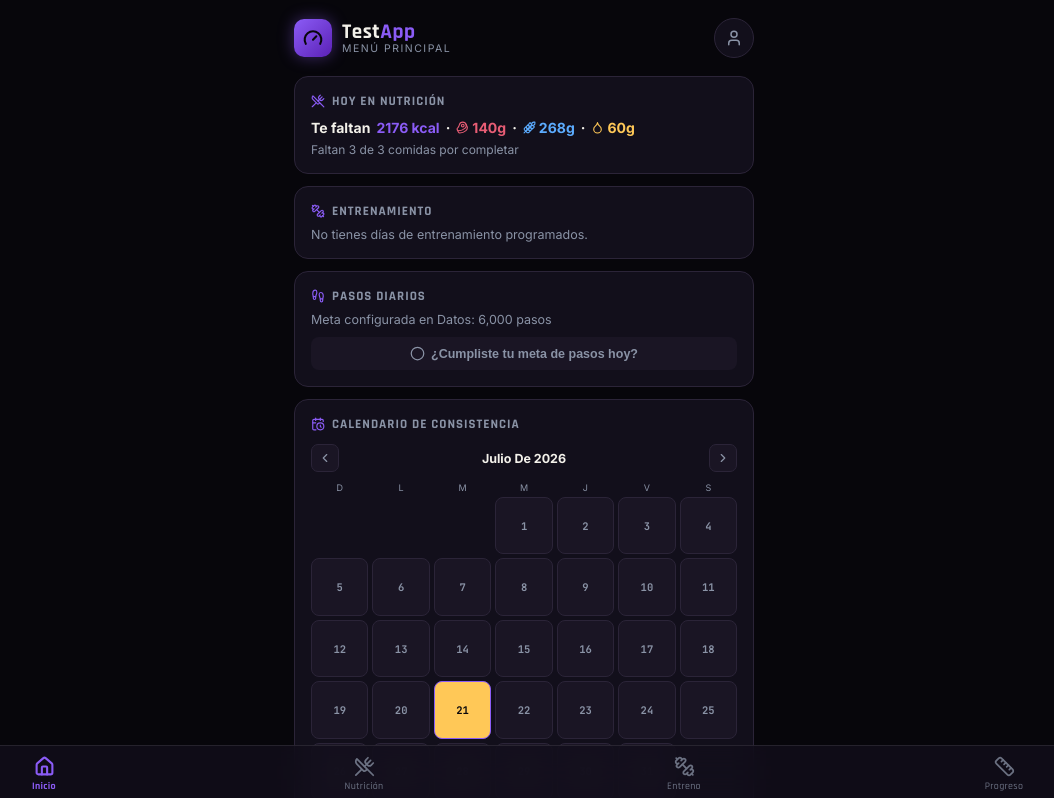
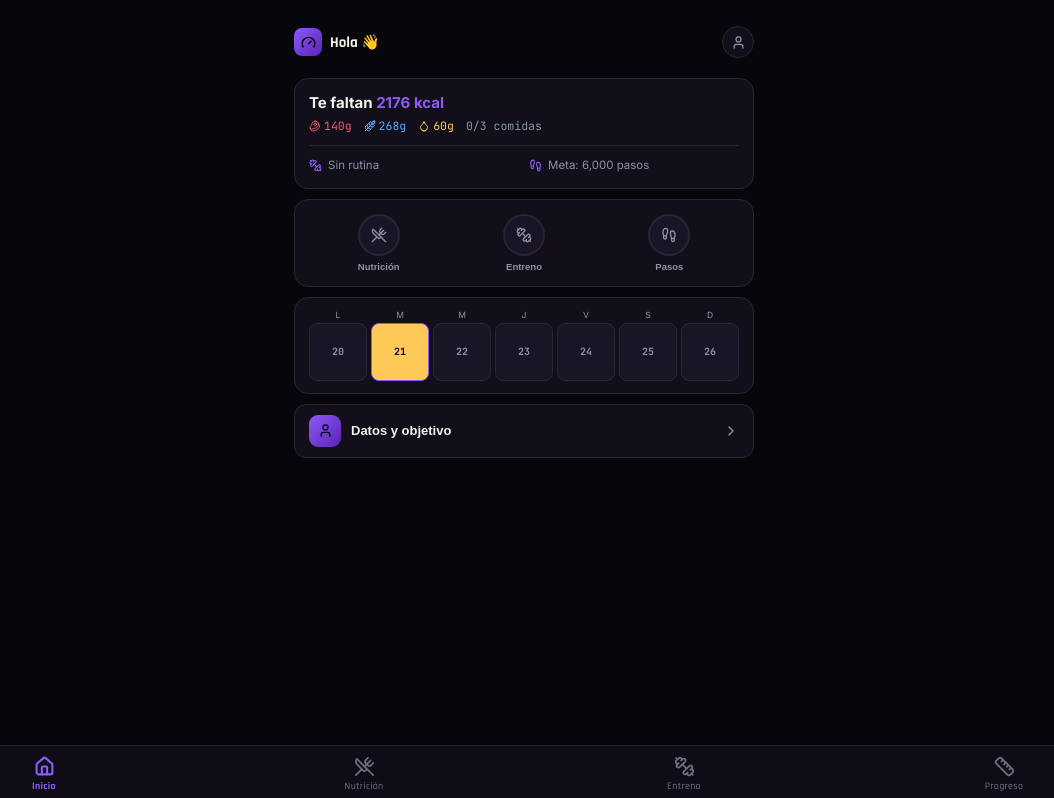
Before and after one commit to AlxEz/nutridash, a React (Vite) app: page / in a window 1280 px wide. Shown: the top 798 px of the page, without its empty margins (116-1170 px from the left). Built offline with nearby package versions, Linux system fonts and the light colour scheme.

Commit message:
Add WeekStrip component for weekly overview

```diff
--- a/src/NutriDash.jsx
+++ b/src/NutriDash.jsx
@@ -929,6 +929,45 @@ const CAL_LEVEL_STYLE = {
   parcial: { background: "var(--fat)", color: "#07060B" },
   ninguna: { background: "var(--danger)33", color: "var(--danger)" },
 };
+/** Tira compacta de la semana actual (7 días, sin navegación) — usada en el Home. */
+const DOW_LETTERS = ["L", "M", "M", "J", "V", "S", "D"];
+function WeekStrip({ getDayStatus }) {
+  const today = new Date();
+  const mondayOffset = (today.getDay() + 6) % 7;
+  const monday = new Date(today);
+  monday.setDate(today.getDate() - mondayOffset);
+  const todayStr = todayISO();
+
+  return (
+    <div style={{ display: "flex", justifyContent: "space-between", gap: 4 }}>
+      {Array.from({ length: 7 }, (_, i) => {
+        const d = new Date(monday);
+        d.setDate(monday.getDate() + i);
+        const dateStr = `${d.getFullYear()}-${String(d.getMonth() + 1).padStart(2, "0")}-${String(d.getDate()).padStart(2, "0")}`;
+        const status = dateStr <= todayStr ? getDayStatus(dateStr) : null;
+        const style = status ? CAL_LEVEL_STYLE[status.level] : { background: "var(--panel2)", color: "var(--text-dim)" };
+        const isToday = dateStr === todayStr;
+        return (
+          <div key={i} style={{ flex: 1, display: "flex", flexDirection: "column", alignItems: "center", gap: 3 }}>
+            <span style={{ fontSize: 8.5, color: "var(--text-dim)" }}>{DOW_LETTERS[i]}</span>
+            <div
+              title={status ? `${status.met}/3 misiones` : "Sin datos"}
+              style={{
+                width: "100%", aspectRatio: "1", borderRadius: 8, display: "flex", alignItems: "center", justifyContent: "center",
+                fontSize: 10, fontWeight: 700, fontFamily: "'JetBrains Mono', monospace",
+                border: isToday ? "1.5px solid var(--accent)" : "1px solid var(--border)",
+                ...style,
+              }}
+            >
+              {d.getDate()}
+            </div>
+          </div>
+        );
+      })}
+    </div>
+  );
+}
+
 function ConsistencyCalendar({ getDayStatus }) {
   const [viewDate, setViewDate] = useState(() => new Date());
   const year = viewDate.getFullYear();
@@ -1758,37 +1797,32 @@ export default function NutriDash() {
       `}</style>
 
       <div style={{ maxWidth: 460, margin: "0 auto" }}>
-        <div style={{ display: "flex", alignItems: "center", justifyContent: "space-between", marginBottom: 18 }}>
-          <div style={{ display: "flex", alignItems: "center", gap: 10 }}>
+        <div style={{ display: "flex", alignItems: "center", justifyContent: "space-between", height: 48, marginBottom: 12 }}>
+          <div style={{ display: "flex", alignItems: "center", gap: 8, minWidth: 0 }}>
             {appView !== "inicio" && (
-              <button onClick={() => setAppView("inicio")} style={backBtnStyle}><ArrowLeft size={16} color="var(--text-dim)" /></button>
-            )}
-            <div style={{ width: 38, height: 38, borderRadius: 10, background: "linear-gradient(135deg, var(--accent), #5B21B6)", display: "flex", alignItems: "center", justifyContent: "center", boxShadow: "0 0 16px rgba(139,92,246,0.4)", flexShrink: 0 }}>
-              <GaugeIcon size={20} color="#07060B" strokeWidth={2.5} />
-            </div>
-            <div>
-              <div style={{ fontFamily: "'Rajdhani', sans-serif", fontWeight: 700, fontSize: 21, letterSpacing: 0.5, lineHeight: 1 }}>
-                Test<span style={{ color: "var(--accent)" }}>App</span>
-              </div>
-              <div style={{ fontSize: 10.5, color: "var(--text-dim)", letterSpacing: 1.5, textTransform: "uppercase" }}>
-                {appView === "inicio" && "Menú principal"}
+              <button onClick={() => setAppView("inicio")} style={{ ...backBtnStyle, width: 30, height: 30, flexShrink: 0 }}><ArrowLeft size={15} color="var(--text-dim)" /></button>
+            )}
+            <div style={{ width: 28, height: 28, borderRadius: 8, background: "linear-gradient(135deg, var(--accent), #5B21B6)", display: "flex", alignItems: "center", justifyContent: "center", flexShrink: 0 }}>
+              <GaugeIcon size={15} color="#07060B" strokeWidth={2.5} />
+            </div>
+            <div style={{ fontFamily: "'Rajdhani', sans-serif", fontWeight: 700, fontSize: 15, whiteSpace: "nowrap", overflow: "hidden", textOverflow: "ellipsis" }}>
+              {appView === "inicio" && (account.name ? `Hola, ${account.name}` : "Hola 👋")}
               {appView === "perfil" && "Datos"}
-                {appView === "nutricion" && "Tablero de nutrición"}
-                {appView === "entrenamiento" && "Tablero de entrenamiento"}
+              {appView === "nutricion" && "Nutrición"}
+              {appView === "entrenamiento" && "Entrenamiento"}
               {appView === "progreso" && "Progreso corporal"}
             </div>
           </div>
-          </div>
           {appView === "inicio" && (
-            <button onClick={() => setShowAccountModal(true)} title="Cuenta" style={{ width: 40, height: 40, borderRadius: "50%", border: "1px solid var(--border)", background: "var(--panel)", display: "flex", alignItems: "center", justifyContent: "center", cursor: "pointer", flexShrink: 0 }}>
-              <User size={18} color="var(--text-dim)" />
+            <button onClick={() => setShowAccountModal(true)} title="Cuenta" style={{ width: 32, height: 32, borderRadius: "50%", border: "1px solid var(--border)", background: "var(--panel)", display: "flex", alignItems: "center", justifyContent: "center", cursor: "pointer", flexShrink: 0 }}>
+              <User size={15} color="var(--text-dim)" />
             </button>
           )}
         </div>
 
         {/* -------------------- PANTALLA: INICIO -------------------- */}
         {appView === "inicio" && (
-        <div style={{ display: "flex", flexDirection: "column", gap: 12 }}>
+        <div style={{ display: "flex", flexDirection: "column", gap: 10 }}>
           {(() => {
             const kcalLeft = Math.max(targetCalories - totals.kcal, 0);
             const pLeft = Math.max(targetProtein - totals.p, 0);
@@ -1809,110 +1843,93 @@ export default function NutriDash() {
             // Misión 3 — Pasos: se compara contra la fecha de hoy, se "resetea" solo cada día.
             const stepsMissionDone = stepsCompletedDates.includes(todayISO());
 
+            const missions = [
+              { key: "nutricion", icon: UtensilsCrossed, label: "Nutrición", done: nutritionMissionDone, onClick: null },
+              { key: "entreno", icon: Dumbbell, label: "Entreno", done: trainingMissionDone, onClick: todaysWorkout ? () => toggleDayCompleted(todaysWorkout.id) : null },
+              { key: "pasos", icon: Footprints, label: "Pasos", done: stepsMissionDone, onClick: toggleStepsToday },
+            ];
+
             return (
               <>
-                <Panel style={nutritionMissionDone ? { border: "1px solid var(--success)66" } : undefined}>
-                  <div style={{ display: "flex", alignItems: "center", justifyContent: "space-between", marginBottom: 10 }}>
-                    <div style={{ display: "flex", alignItems: "center", gap: 7, fontFamily: "'Rajdhani', sans-serif", fontWeight: 700, fontSize: 13, color: "var(--text-dim)", textTransform: "uppercase", letterSpacing: 1 }}>
-                      <UtensilsCrossed size={14} color="var(--accent)" /> Hoy en nutrición
-                    </div>
-                    {nutritionMissionDone && <span style={{ display: "flex", alignItems: "center", gap: 4, fontSize: 11, fontWeight: 700, color: "var(--success)" }}><CheckCircle2 size={14} /> Misión cumplida</span>}
-                  </div>
+                {/* -------- Hero Card: kcal + macros + próximo entreno + pasos, todo en uno -------- */}
+                <Panel style={{ padding: 14 }}>
                   {overBudget && !nutritionMissionDone ? (
-                    <div style={{ fontSize: 14, fontWeight: 700, color: "var(--danger)" }}>Te pasaste por {round(totals.kcal - targetCalories)} kcal</div>
+                    <div style={{ fontSize: 15, fontWeight: 700, color: "var(--danger)" }}>Te pasaste por {round(totals.kcal - targetCalories)} kcal</div>
+                  ) : nutritionMissionDone ? (
+                    <div style={{ fontSize: 14, fontWeight: 700, color: "var(--text)" }}>Meta de kcal cumplida <span style={{ color: "var(--success)" }}>✓</span></div>
                   ) : (
-                    <div style={{ fontSize: 14, fontWeight: 700, display: "flex", flexWrap: "wrap", alignItems: "center", gap: 6 }}>
-                      {nutritionMissionDone ? (
-                        <span style={{ color: "var(--success)" }}>Dentro de tu rango de {round(kcalTolerance)} kcal ✓</span>
-                      ) : (
-                        <>
-                          Te faltan <span style={{ color: "var(--accent)" }}>{round(kcalLeft)} kcal</span> ·
-                          <span style={{ display: "inline-flex", alignItems: "center", gap: 3, color: "var(--protein)" }}><CategoryIcon category="proteina" size={13} /> {round(pLeft)}g</span> ·
-                          <span style={{ display: "inline-flex", alignItems: "center", gap: 3, color: "var(--carbs)" }}><CategoryIcon category="carbohidrato" size={13} /> {round(cLeft)}g</span> ·
-                          <span style={{ display: "inline-flex", alignItems: "center", gap: 3, color: "var(--fat)" }}><CategoryIcon category="grasa" size={13} /> {round(fLeft)}g</span>
-                        </>
-                      )}
-                    </div>
-                  )}
-                  <div style={{ fontSize: 12, color: "var(--text-dim)", marginTop: 6 }}>
-                    {mealsDone === mealCount ? "Todas tus comidas completadas ✓" : `Faltan ${mealCount - mealsDone} de ${mealCount} comidas por completar`}
+                    <div style={{ fontSize: 15, fontWeight: 700 }}>Te faltan <span style={{ color: "var(--accent)" }}>{round(kcalLeft)} kcal</span></div>
+                  )}
+                  <div style={{ display: "flex", gap: 12, marginTop: 6, fontSize: 11.5, fontFamily: "'JetBrains Mono', monospace" }}>
+                    <span style={{ display: "inline-flex", alignItems: "center", gap: 3, color: "var(--protein)" }}><CategoryIcon category="proteina" size={12} /> {round(pLeft)}g</span>
+                    <span style={{ display: "inline-flex", alignItems: "center", gap: 3, color: "var(--carbs)" }}><CategoryIcon category="carbohidrato" size={12} /> {round(cLeft)}g</span>
+                    <span style={{ display: "inline-flex", alignItems: "center", gap: 3, color: "var(--fat)" }}><CategoryIcon category="grasa" size={12} /> {round(fLeft)}g</span>
+                    <span style={{ color: "var(--text-dim)" }}>{mealsDone}/{mealCount} comidas</span>
+                  </div>
+
+                  <div style={{ display: "grid", gridTemplateColumns: "1fr 1fr", gap: 10, marginTop: 12, paddingTop: 12, borderTop: "1px solid var(--border)" }}>
+                    <div style={{ display: "flex", alignItems: "flex-start", gap: 6, minWidth: 0 }}>
+                      <Dumbbell size={13} color="var(--accent)" style={{ marginTop: 1, flexShrink: 0 }} />
+                      <div style={{ fontSize: 11.5, lineHeight: 1.35, minWidth: 0 }}>
+                        {nextWorkout ? (
+                          trainingMissionDone
+                            ? <span style={{ color: "var(--text)" }}>Hecho: {nextWorkout.day.name || "Día"}</span>
+                            : <span>{nextWorkout.when}: <span style={{ color: "var(--accent2)" }}>{nextWorkout.day.name || "Día"}</span></span>
+                        ) : <span style={{ color: "var(--text-dim)" }}>Sin rutina</span>}
+                      </div>
+                    </div>
+                    <div style={{ display: "flex", alignItems: "flex-start", gap: 6, minWidth: 0 }}>
+                      <Footprints size={13} color="var(--accent)" style={{ marginTop: 1, flexShrink: 0 }} />
+                      <div style={{ fontSize: 11.5, lineHeight: 1.35, color: "var(--text-dim)" }}>Meta: {steps.toLocaleString("es-MX")} pasos</div>
+                    </div>
                   </div>
                 </Panel>
 
-                <Panel style={trainingMissionDone ? { border: "1px solid var(--success)66" } : undefined}>
-                  <div style={{ display: "flex", alignItems: "center", gap: 7, fontFamily: "'Rajdhani', sans-serif", fontWeight: 700, fontSize: 13, marginBottom: 8, color: "var(--text-dim)", textTransform: "uppercase", letterSpacing: 1 }}>
-                    <Dumbbell size={14} color="var(--accent)" /> Entrenamiento
-                  </div>
-                  {nextWorkout ? (
-                    trainingMissionDone ? (
-                      <div style={{ fontSize: 13.5, fontWeight: 700, color: "var(--success)", display: "flex", alignItems: "center", gap: 6 }}>
-                        <CheckCircle2 size={15} /> ¡Entrenamiento de hoy logrado! — {nextWorkout.day.name || "Día"}
-                      </div>
-                    ) : (
-                      <div style={{ fontSize: 13.5, fontWeight: 700 }}>
-                        Próximo entreno: <span style={{ color: "var(--accent2)" }}>{nextWorkout.when} — {nextWorkout.day.name || "Día"}</span>
-                      </div>
-                    )
-                  ) : (
-                    <div style={{ fontSize: 12.5, color: "var(--text-dim)" }}>No tienes días de entrenamiento programados.</div>
-                  )}
-                  {todaysWorkout && (
+                {/* -------- Fila de 3 misiones diarias -------- */}
+                <Panel style={{ padding: "12px 14px" }}>
+                  <div style={{ display: "flex", flexDirection: "row", justifyContent: "space-between", gap: 6 }}>
+                    {missions.map((m) => (
                       <button
-                      onClick={() => toggleDayCompleted(todaysWorkout.id)}
-                      style={{ marginTop: 10, width: "100%", padding: "8px", borderRadius: 8, border: "none", cursor: "pointer", display: "flex", alignItems: "center", justifyContent: "center", gap: 6, fontWeight: 700, fontSize: 12, background: trainingMissionDone ? "var(--success)" : "var(--panel2)", color: trainingMissionDone ? "#07060B" : "var(--text-dim)" }}
+                        key={m.key}
+                        onClick={m.onClick ?? undefined}
+                        disabled={!m.onClick}
+                        style={{
+                          flex: 1, background: "none", border: "none", display: "flex", flexDirection: "column", alignItems: "center", gap: 5,
+                          cursor: m.onClick ? "pointer" : "default", padding: "2px 0",
+                        }}
                       >
-                      {trainingMissionDone ? <CheckCircle2 size={14} /> : <Circle size={14} />}
-                      {trainingMissionDone ? "Completado hoy" : "Marcar como completado"}
-                    </button>
-                  )}
-                </Panel>
-
-                <Panel style={stepsMissionDone ? { border: "1px solid var(--success)66" } : undefined}>
-                  <div style={{ display: "flex", alignItems: "center", gap: 7, fontFamily: "'Rajdhani', sans-serif", fontWeight: 700, fontSize: 13, marginBottom: 8, color: "var(--text-dim)", textTransform: "uppercase", letterSpacing: 1 }}>
-                    <Footprints size={14} color="var(--accent)" /> Pasos diarios
-                  </div>
-                  <div style={{ fontSize: 12.5, color: "var(--text-dim)", marginBottom: 10 }}>Meta configurada en Datos: {steps.toLocaleString("es-MX")} pasos</div>
-                  <button
-                    onClick={toggleStepsToday}
-                    style={{ width: "100%", padding: "9px", borderRadius: 8, border: "none", cursor: "pointer", display: "flex", alignItems: "center", justifyContent: "center", gap: 6, fontWeight: 700, fontSize: 12.5, background: stepsMissionDone ? "var(--success)" : "var(--panel2)", color: stepsMissionDone ? "#07060B" : "var(--text-dim)" }}
-                  >
-                    {stepsMissionDone ? <CheckCircle2 size={15} /> : <Circle size={15} />}
-                    {stepsMissionDone ? "Meta de pasos cumplida hoy ✓" : "¿Cumpliste tu meta de pasos hoy?"}
-                  </button>
+                        <div style={{ width: 42, height: 42, borderRadius: "50%", display: "flex", alignItems: "center", justifyContent: "center", background: "var(--panel2)", border: `2px solid ${m.done ? "var(--success)" : "var(--border)"}` }}>
+                          {m.done ? <CheckCircle2 size={17} color="var(--success)" /> : <m.icon size={16} color="var(--text-dim)" />}
+                        </div>
+                        <span style={{ fontSize: 9.5, fontWeight: 600, color: "var(--text-dim)" }}>{m.label}</span>
+                      </button>
+                    ))}
+                  </div>
                 </Panel>
               </>
             );
           })()}
 
-          <Panel>
-            <div style={{ display: "flex", alignItems: "center", gap: 7, fontFamily: "'Rajdhani', sans-serif", fontWeight: 700, fontSize: 13, marginBottom: 12, color: "var(--text-dim)", textTransform: "uppercase", letterSpacing: 1 }}>
-              <CalendarClock size={14} color="var(--accent)" /> Calendario de consistencia
-            </div>
-            <ConsistencyCalendar getDayStatus={getDayMissionStatus} />
+          {/* -------- Semana actual, compacta -------- */}
+          <Panel style={{ padding: "12px 14px" }}>
+            <WeekStrip getDayStatus={getDayMissionStatus} />
           </Panel>
 
-          {[
-            { key: "perfil", title: "Datos", sub: "Tus datos y objetivo", icon: User },
-          ].map(({ key, title, sub, icon: Icon }) => (
+          {/* -------- Acceso a Datos -------- */}
           <button
-              key={key}
-              onClick={() => setAppView(key)}
+            onClick={() => setAppView("perfil")}
             style={{
-                display: "flex", alignItems: "center", gap: 14, textAlign: "left",
-                padding: "20px 18px", borderRadius: 16, border: "1px solid var(--border)",
+              display: "flex", alignItems: "center", gap: 10, textAlign: "left",
+              padding: "10px 14px", borderRadius: 12, border: "1px solid var(--border)",
               background: "var(--panel)", cursor: "pointer", color: "var(--text)",
             }}
           >
-              <div style={{ width: 52, height: 52, borderRadius: 14, background: "linear-gradient(135deg, var(--accent), #5B21B6)", display: "flex", alignItems: "center", justifyContent: "center", flexShrink: 0, boxShadow: "0 0 16px rgba(139,92,246,0.3)" }}>
-                <Icon size={24} color="#07060B" />
-              </div>
-              <div style={{ flex: 1, minWidth: 0 }}>
-                <div style={{ fontFamily: "'Rajdhani', sans-serif", fontWeight: 700, fontSize: 18 }}>{title}</div>
-                <div style={{ fontSize: 12, color: "var(--text-dim)", marginTop: 2 }}>{sub}</div>
-              </div>
-              <ChevronRight size={20} color="var(--text-dim)" />
-            </button>
-          ))}
+            <div style={{ width: 32, height: 32, borderRadius: 9, background: "linear-gradient(135deg, var(--accent), #5B21B6)", display: "flex", alignItems: "center", justifyContent: "center", flexShrink: 0 }}>
+              <User size={15} color="#07060B" />
+            </div>
+            <div style={{ flex: 1, fontSize: 13, fontWeight: 600 }}>Datos y objetivo</div>
+            <ChevronRight size={16} color="var(--text-dim)" />
+          </button>
         </div>
         )}
 
@@ -1931,7 +1948,7 @@ export default function NutriDash() {
             const mealTotal = meal.items.reduce((s, i) => s + i.kcal, 0);
             const mealMacros = meal.items.reduce((a, i) => ({ p: a.p + i.p, c: a.c + i.c, f: a.f + i.f }), { p: 0, c: 0, f: 0 });
             return (
-              <Panel key={meal.id} style={meal.completed ? { border: "1px solid var(--success)66", background: "linear-gradient(180deg, rgba(52,211,153,0.06), transparent)" } : undefined}>
+              <Panel key={meal.id}>
                 <div style={{ display: "flex", justifyContent: "space-between", alignItems: "center", marginBottom: 4, gap: 8 }}>
                   <button onClick={() => toggleMealCompleted(meal.id)} style={{ background: "none", border: "none", cursor: "pointer", padding: 0, display: "flex", flexShrink: 0 }} title="Marcar comida como completada">
                     {meal.completed ? <CheckCircle2 size={20} color="var(--success)" /> : <Circle size={20} color="var(--text-dim)" />}
@@ -2023,7 +2040,7 @@ export default function NutriDash() {
                           </div>
                           {day.meals.filter((m) => m.items.length > 0).map((m) => (
                             <div key={m.id} style={{ marginBottom: 8 }}>
-                              <div style={{ fontSize: 12, fontWeight: 700, color: m.completed ? "var(--success)" : "var(--text)", marginBottom: 3 }}>
+                              <div style={{ fontSize: 12, fontWeight: 700, color: "var(--text)", marginBottom: 3 }}>
                                 {m.completed && "✓ "}{m.name}
                               </div>
                               {m.items.map((it) => (
@@ -2329,8 +2346,8 @@ export default function NutriDash() {
                     <button onClick={() => askConfirm(`¿Eliminar el día "${day.name || "Día"}" y sus ejercicios?`, () => removeDay(day.id))} style={{ ...iconBtnStyle, flexShrink: 0, color: "var(--danger)" }}><Trash2 size={14} /></button>
                   </div>
                   {day.isRestDay ? (
-                    <div style={{ marginTop: 12, width: "100%", padding: "10px", borderRadius: 9, background: "var(--success)1A", border: "1px solid var(--success)55", display: "flex", alignItems: "center", justifyContent: "center", gap: 7, fontWeight: 700, fontSize: 13, color: "var(--success)" }}>
-                      <Moon size={16} /> Día de descanso — cuenta automático para tu misión de entrenamiento
+                    <div style={{ marginTop: 12, width: "100%", padding: "10px", borderRadius: 9, background: "var(--panel2)", border: "1px solid var(--border)", display: "flex", alignItems: "center", justifyContent: "center", gap: 7, fontWeight: 700, fontSize: 13, color: "var(--text-dim)" }}>
+                      <Moon size={16} color="var(--accent2)" /> Día de descanso <CheckCircle2 size={14} color="var(--success)" /> cuenta automático para tu misión de entrenamiento
                     </div>
                   ) : (
                     <button
```
Lines whose indentation alone changed are shown as unchanged.
